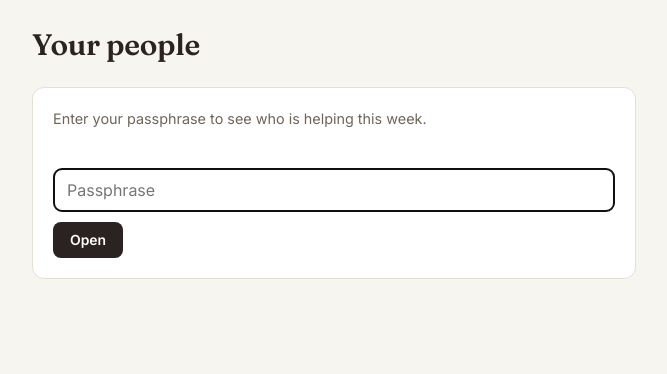
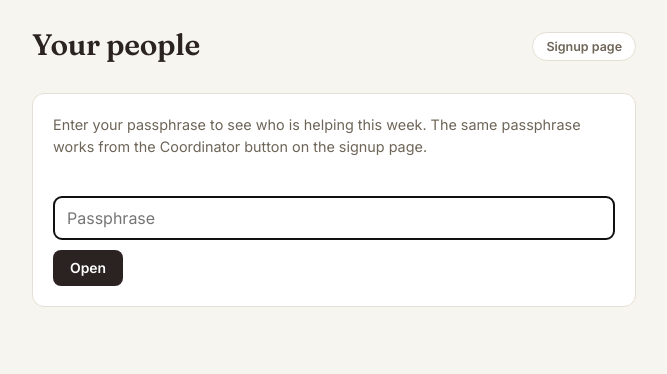
Before and after one commit to wudp508/Tracey, a website: page mine.html in a window 1280 px wide. Shown: the whole page, without its empty margins (306-973 px from the left). Drawn offline with nearby package versions, Linux system fonts and the light colour scheme.

Commit message:
Update mine.html

```diff
--- a/mine.html
+++ b/mine.html
@@ -57,7 +57,12 @@
 </head>
 <body>
 <div class="app">
-  <h1 id="h1">Your people</h1>
+  <div style="display:flex;justify-content:space-between;align-items:flex-start;gap:12px">
+    <h1 id="h1">Your people</h1>
+    <a href="/" style="flex:0 0 auto;font-size:.78rem;font-weight:600;
+       border:1px solid var(--border);background:var(--card-bg);color:var(--text-muted);
+       border-radius:100px;padding:6px 13px;text-decoration:none;margin-top:6px">Signup page</a>
+  </div>
   <p class="sub" id="sub"></p>
   <div id="content" class="status">Loading&hellip;</div>
 </div>
@@ -100,7 +105,8 @@
     sub.textContent = '';
     content.className = '';
     content.innerHTML = '<div class="gate">'
-      + '<p>Enter your passphrase to see who is helping this week.</p>'
+      + '<p>Enter your passphrase to see who is helping this week. '
+      + 'The same passphrase works from the Coordinator button on the signup page.</p>'
       + '<div class="err">' + esc(err) + '</div>'
       + '<input type="password" id="p" placeholder="Passphrase" autocomplete="current-password" />'
       + '<button class="btn" id="go">Open</button></div>';
```
